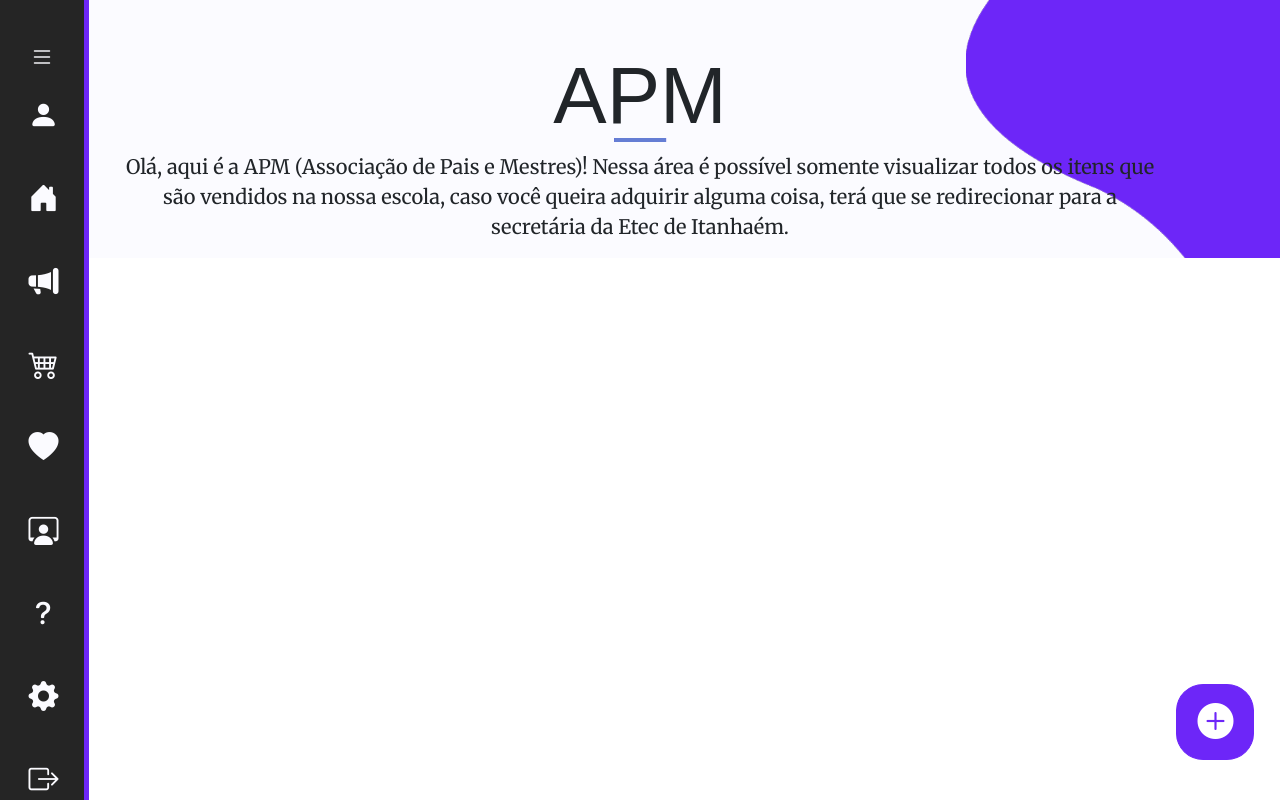
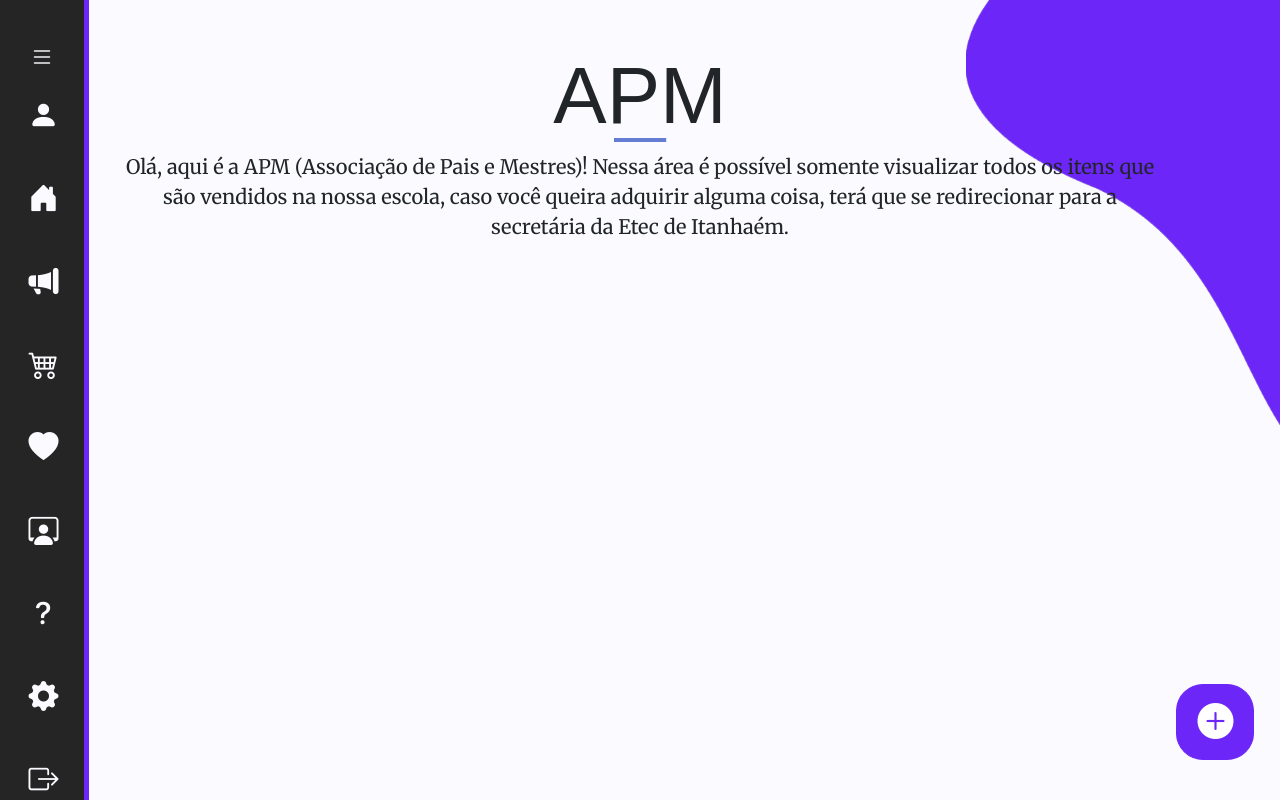
Before and after one commit to amalia-coelho/tcc_agenday, a PHP site: page /apm.php in a window 1280 px wide. Run offline with PHP 8.4, Linux system fonts and the light colour scheme; the visitor is signed in with stand-in values (Sample User, id 1); data that the repository does not hold is empty; some web fonts are replaced.

Commit message:
acho que este arquivo está atualizado

```diff
--- a/css/apm.css
+++ b/css/apm.css
@@ -21,11 +21,12 @@
     display: flex;
     align-items: center;
     flex-direction: column;
-    justify-content: center;
+    justify-content: flex-start;
     padding-left: 5%;
     padding-right: 5%;
     text-align: center;
     padding-top: 3rem;
+    height: 100vh;
 }
 
 .apm-card button {
```
